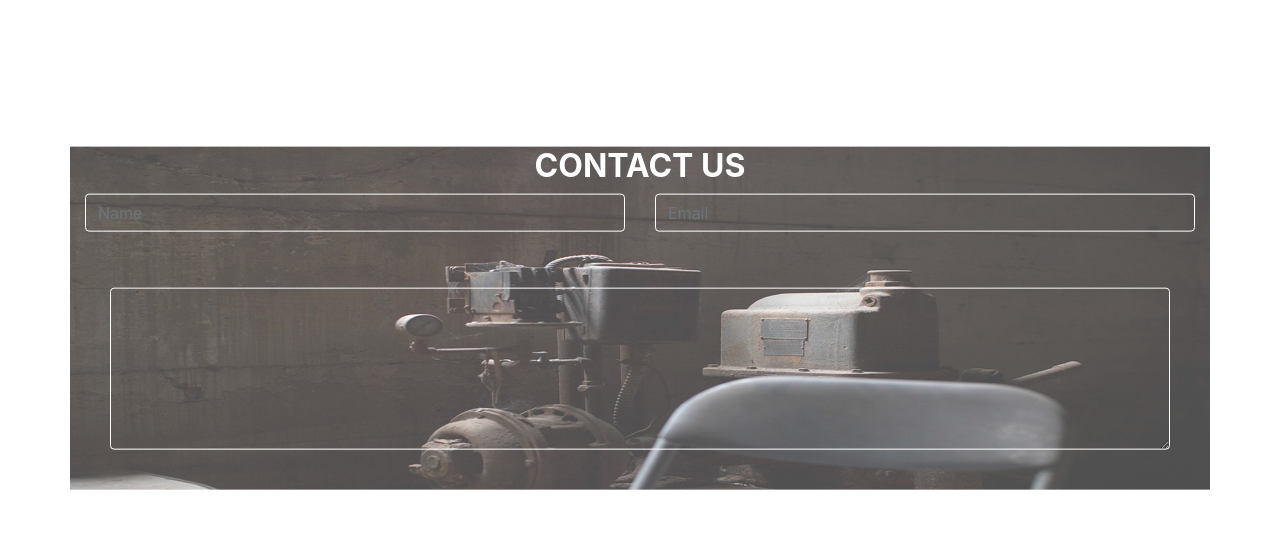
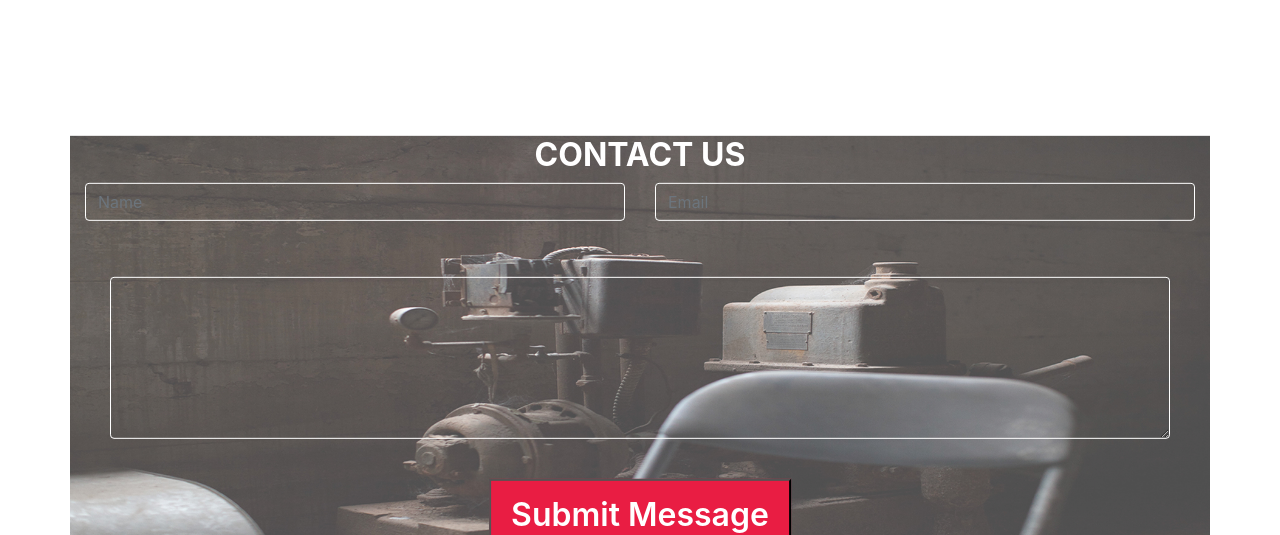
Before and after one commit to GeorgeWayneMwangi/ThirdWeekIP, a plain HTML site: page index.html in a window 1280 px wide. Shown: the part 1981-2516 px from the top of the page. Drawn offline with nearby package versions, Linux system fonts and the light colour scheme.

Commit message:
add and  style a button in the form.

```diff
--- a/css/styles.css
+++ b/css/styles.css
@@ -169,3 +169,12 @@ figure {
   border-radius: 0.25rem;
   transition: border-color 0.15s ease-in-out, box-shadow 0.15s ease-in-out;
 }
+.button  {
+margin-left: 50%;
+transform: translateX(-50%);
+color: white;
+background: #e91d43;
+padding: 10px 20px;
+font-size: 2em;
+font-weight: 600;
+}
--- a/index.html
+++ b/index.html
@@ -144,6 +144,8 @@
             </div>
               <textarea id="YourMessage" placeholder="Your message" name="YourMessage" rows="15" cols="100">
               </textarea>
+              <button  type="submit" class="button " onclick="output()">Submit Message</button>
+
 
           </div>
         </form>
```
